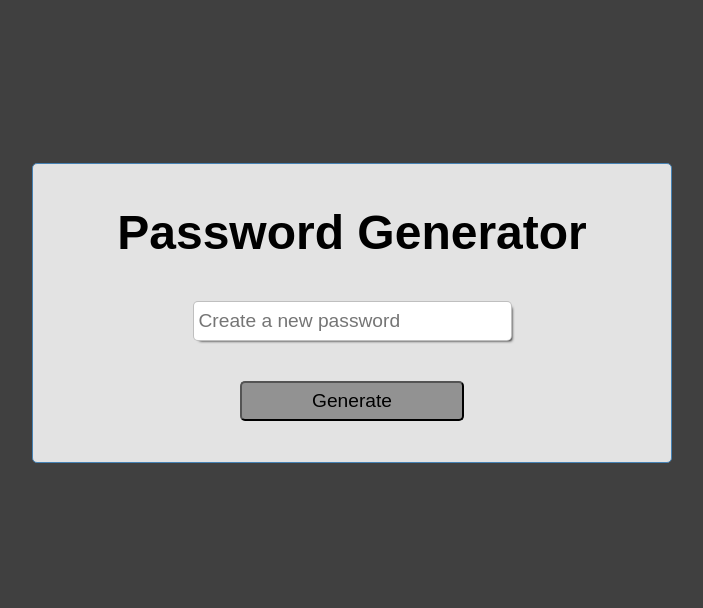
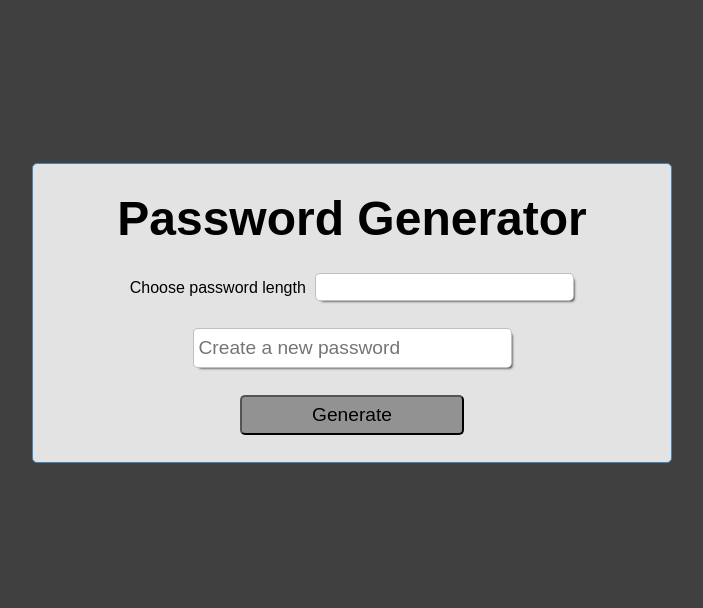
Before and after one commit to Jonathan-Challenger/Web-Dev, a PHP site: page /password.html in a window 1280 px wide. Shown: the part 137-745 px from the top of the page, without its empty margins (288-991 px from the left). Run offline with PHP 8.4, Linux system fonts and the light colour scheme.

Commit message:
Adding length feature for user input

```diff
--- a/SmallerProjects/PasswordGen/password.css
+++ b/SmallerProjects/PasswordGen/password.css
@@ -1,3 +1,9 @@
+input::-webkit-outer-spin-button,
+input::-webkit-inner-spin-button {
+  -webkit-appearance: none;
+  margin: 0;
+}
+
 * {
     box-sizing: border-box;
     margin: 0;
@@ -66,3 +72,19 @@ h1 {
     border-radius: 5px;
     font-size: 1.2rem;
 }
+
+label {
+    margin-right: 5px;
+}
+
+#length-box {
+    border: 1px solid rgba(0, 0, 0, 0.25);
+    border-radius: 5px;
+    box-shadow: 3px 3px 3px -3px;
+    font-size: 1.2rem;
+    padding: 2px 5px;
+}
+
+#length-box:focus {
+    outline: none;
+}
--- a/SmallerProjects/PasswordGen/password.html
+++ b/SmallerProjects/PasswordGen/password.html
@@ -11,6 +11,10 @@
 <body>
     <div class="container">
         <h1>Password Generator</h1>
+        <div class="length">
+            <label>Choose password length</label>
+            <input type="number" name="length" id="length-box">
+        </div>
         <div class="input-cont">
             <i class="far fa-copy fa-lg" onclick="copyPassword()"></i>
             <input type="text" name="password" id="input-box" placeholder="Create a new password">
--- a/SmallerProjects/PasswordGen/password.js
+++ b/SmallerProjects/PasswordGen/password.js
@@ -1,15 +1,22 @@
 const gen = document.getElementById('gen-but');
 const output = document.getElementById('input-box');
 const msg = document.getElementsByClassName('hidden')[0];
+const len = document.getElementById('length-box');
 
 createPassword = () => {
     let res = ''
     let letts = 'ABCDEFGHIJKLMNOPQRSTUVWXYZabcdefghijklmnopqrstuvwxyz'
     let specials = '0123456789!@-_?%'
-    for (let i = 0; i < 6; i++) {
+    let letLens = Math.floor(len.value * 0.7)
+    let specLens = Math.ceil(len.value * 0.3)
+    if (len.value == '') {
+        alert("Please enter a length for your password")
+    }
+
+    for (let i = 0; i < letLens; i++) {
         res += letts.charAt(Math.floor(Math.random() * letts.length))
     }
-    for (let i = 0; i < 5; i++) {
+    for (let i = 0; i < specLens; i++) {
         res += specials.charAt(Math.floor(Math.random() * specials.length))
     }
     return res
```
